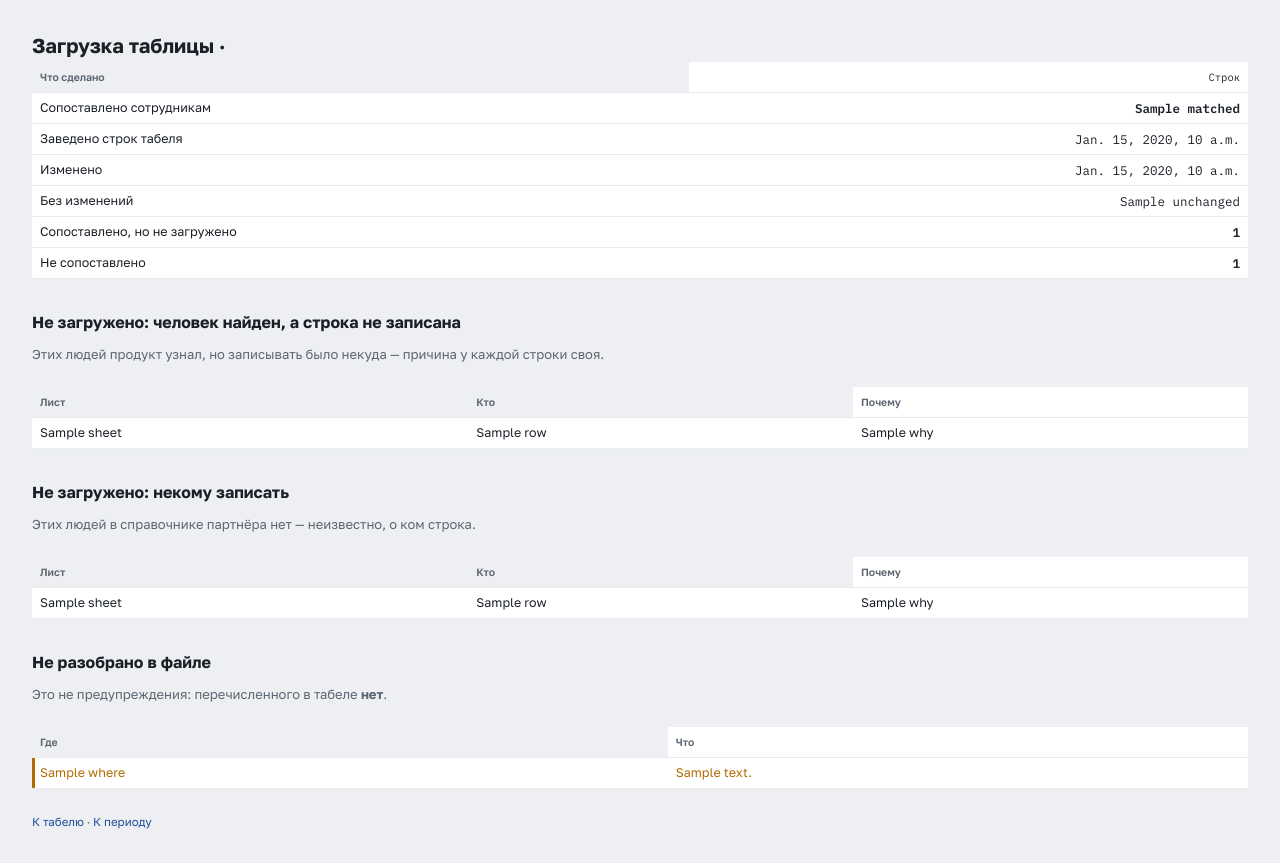
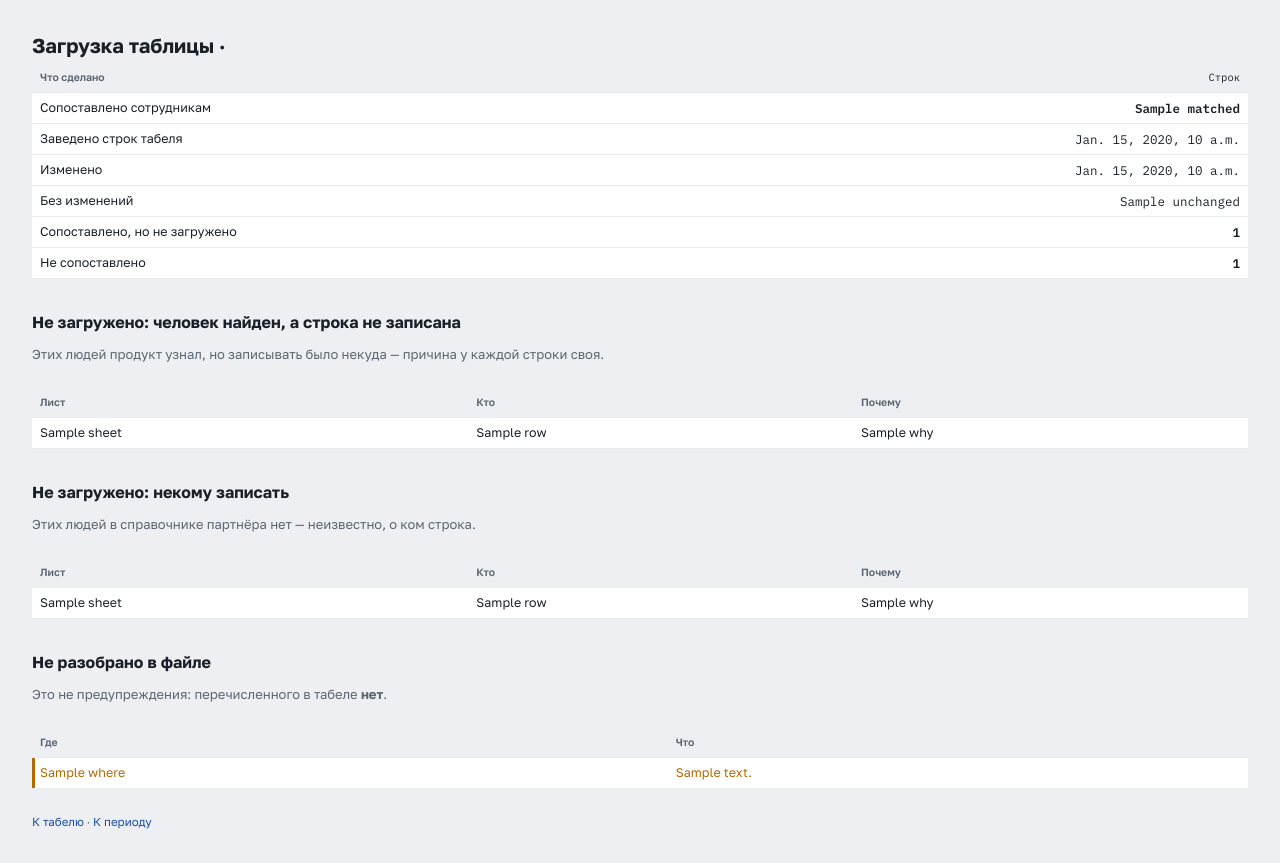
Before and after one commit to GarroV/dodo_pnl_service, a Django app: template src/timesheets/templates/timesheets/import_report.html in a window 1280 px wide. Shown: the part 50-913 px from the top of the page. Run offline with Django 5.2, Linux system fonts and the light colour scheme; the template is opened without the code that fills it: most values are stand-ins (such as "Sample title", 1, 10 or a date in 2020).

Commit message:
fix(visual): подпись «Итого» перестала выбиваться белым из шапки таблицы
Прилипшая последняя колонка обязана быть непрозрачной — иначе под ней видны
уезжающие числа. Но та же заливка перекрывала --surface-head у ячейки заголовка
и выбивала последнюю подпись белым прямоугольником посреди серой шапки.

Поймано на снимке экрана: в разметке этого не видно вовсе, поэтому тестом на
разметку такое не ловится.

```diff
--- a/src/web/static/web/app.css
+++ b/src/web/static/web/app.css
@@ -468,6 +468,12 @@ table.sheet th:last-child, table.sheet td:last-child {
   position: sticky; right: 0;
   background: var(--surface); box-shadow: -1px 0 0 var(--line-strong);
 }
+/* Подпись «Итого» остаётся частью строки заголовков. Заливка выше нужна самим
+   ячейкам — прилипшая колонка обязана быть непрозрачной, иначе под ней видны
+   уезжающие числа, — но у заголовка она перекрывала `--surface-head` и
+   выбивала последнюю подпись белым прямоугольником посреди серой шапки
+   таблицы. Поймано на снимке экрана: в разметке этого не видно вовсе. */
+table.sheet th:last-child { background: var(--surface-head); }
 table.sheet tbody tr:hover td:last-child { background: var(--surface-2); }
 table.sheet tfoot .grand td { background: var(--surface-total); }
 
```
